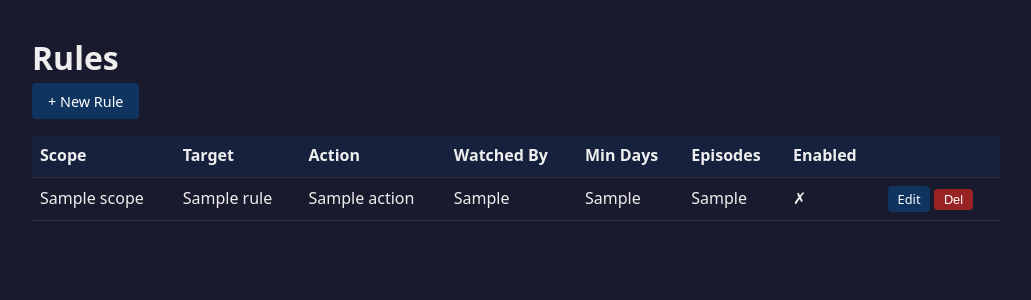
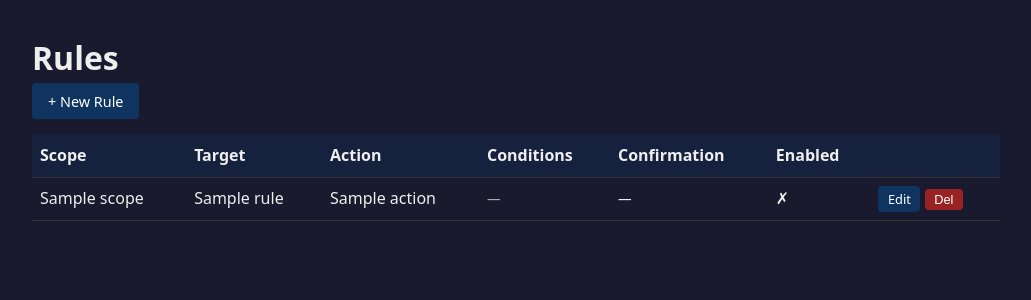
Before and after one commit to mwstowe/mediapurge, a Python web app: template mediacleaner/web/templates/rules.html in a window 1280 px wide. Shown: the top 300 px of the page, without its empty margins (124-1155 px from the left). Run offline with Jinja, Linux system fonts and the light colour scheme; the template is opened without the code that fills it: most values are stand-ins (such as "Sample title", 1, 10 or a date in 2020).

Commit message:
Rules page: show conditions summary and confirmation details

```diff
--- a/mediacleaner/web/templates/rules.html
+++ b/mediacleaner/web/templates/rules.html
@@ -5,15 +5,31 @@
 <a href="{{ url_for('rules_new') }}" class="btn btn-primary">+ New Rule</a>
 
 <table>
-  <tr><th>Scope</th><th>Target</th><th>Action</th><th>Watched By</th><th>Min Days</th><th>Episodes</th><th>Enabled</th><th></th></tr>
+  <tr><th>Scope</th><th>Target</th><th>Action</th><th>Conditions</th><th>Confirmation</th><th>Enabled</th><th></th></tr>
   {% for rule in rules %}
   <tr>
     <td>{{ rule.scope }}</td>
     <td>{{ rule.media_title or rule.plex_library or "—" }}</td>
     <td><span class="tag-{{ rule.action }}">{{ rule.action }}</span></td>
-    <td>{{ rule.watched_by }}</td>
-    <td>{{ rule.min_days_watched }}</td>
-    <td>{{ rule.min_episodes }}</td>
+    <td style="font-size:0.85rem;color:#aaa;">
+      {% if rule.action == "delete" %}
+        watched by {{ rule.watched_by }}
+        {% if rule.all_watched %}· all eps{% endif %}
+        {% if rule.min_days_watched %}· after {{ rule.min_days_watched }}d{% endif %}
+        {% if rule.max_days_inactive %}· inactive {{ rule.max_days_inactive }}d{% endif %}
+        {% if rule.min_episodes %}· keep {{ rule.min_episodes }} eps{% endif %}
+        {% if rule.protect_on_deck %}· on-deck safe{% endif %}
+      {% else %}
+        —
+      {% endif %}
+    </td>
+    <td style="font-size:0.85rem;">
+      {% if rule.confirm_before_delete and rule.action == "delete" %}
+        <span style="color:#4fc3f7;">{{ rule.confirm_method or "url_click" }}</span> · {{ rule.confirm_days }}d wait
+      {% else %}
+        {% if rule.action == "delete" %}<span style="color:#f44;">immediate</span>{% else %}—{% endif %}
+      {% endif %}
+    </td>
     <td>{{ "✓" if rule.enabled else "✗" }}</td>
     <td>
       <a href="{{ url_for('rules_edit', rule_id=rule.id) }}" class="btn btn-primary btn-sm">Edit</a>
```
